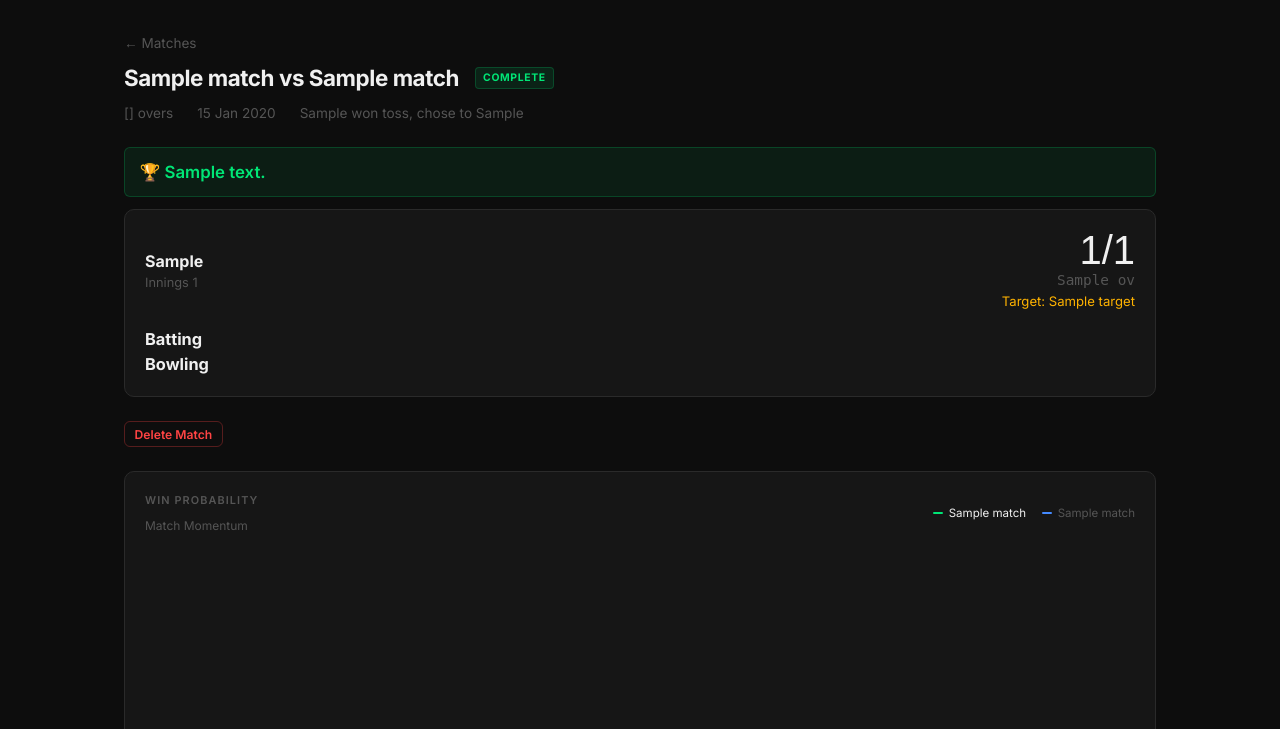
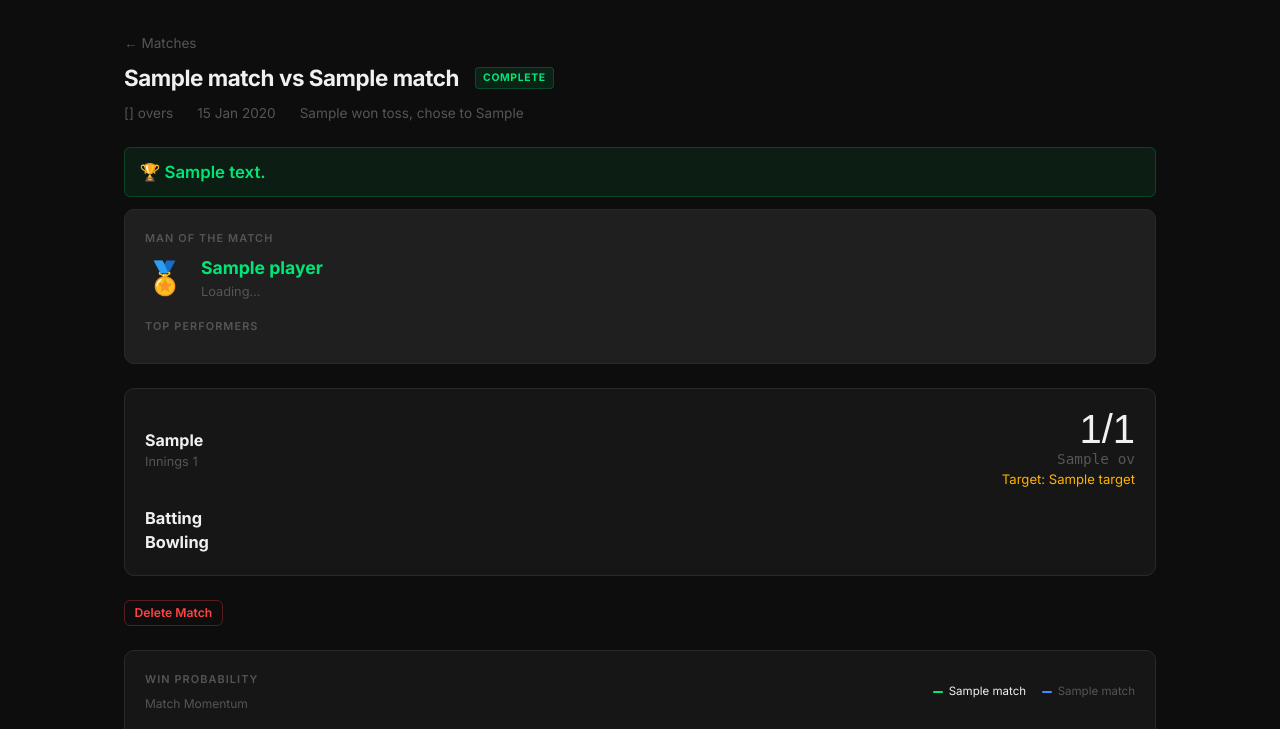
Before and after one commit to N-Aaditya14/Crick_track, a Flask app: template templates/match_detail.html in a window 1280 px wide. Shown: the part 52-781 px from the top of the page. Run offline with Flask 3, Linux system fonts and the light colour scheme; the template is opened without the code that fills it: most values are stand-ins (such as "Sample title", 1, 10 or a date in 2020); a map, chart or similar area stays blank.

Commit message:
Added Man of the match feature that uses point system to determine best performing player at the end of every match played.

```diff
--- a/app.py
+++ b/app.py
@@ -68,6 +68,9 @@
             match_ids.add(b.match_id)
         return len(match_ids)
 
+    def career_motm(self):
+        return Match.query.filter_by(man_of_the_match_id=self.id).count()
+
 
 class Match(db.Model):
     id = db.Column(db.Integer, primary_key=True)
@@ -83,7 +86,7 @@
     result_text = db.Column(db.String(200))
     toss_winner = db.Column(db.String(100))
     toss_choice = db.Column(db.String(10))
-
+    man_of_the_match_id = db.Column(db.Integer, db.ForeignKey('player.id'), nullable=True)
     innings = db.relationship('Innings', backref='match', lazy=True, order_by='Innings.innings_number')
     team_a_players = db.relationship('MatchPlayer', foreign_keys='MatchPlayer.match_id',
                                       primaryjoin="and_(MatchPlayer.match_id==Match.id, MatchPlayer.team=='A')",
@@ -575,6 +578,12 @@
                 match.winner = 'Tie'
                 match.result_text = "Match tied!"
 
+    # Auto-set MOTM when match completes
+    if innings_over and match.status == 'complete':
+        scores = calculate_motm(match.id)
+        if scores:
+            match.man_of_the_match_id = scores[0]['player_id']
+
     db.session.commit()
 
     return jsonify({
@@ -739,6 +748,111 @@
         'over_display': innings.over_display()
     })
 
+def calculate_motm(match_id):
+    import math
+    match = Match.query.get(match_id)
+    if not match or not match.winner:
+        return []
+
+    total_overs = match.overs
+    sr_threshold = 371.7 * (total_overs ** -0.3)
+    eco_threshold = 15.47826 - 3.08742 * math.log(total_overs)
+    min_balls_batting = total_overs / 2
+    all_players = MatchPlayer.query.filter_by(match_id=match_id).all()
+    scores = []
+
+    for mp in all_players:
+        player = mp.player
+        points = 0.0
+        breakdown = []
+
+        # Batting points across all innings
+        bat_perfs = BattingPerformance.query.filter_by(
+            match_id=match_id, player_id=player.id
+        ).all()
+        total_runs = sum(b.runs for b in bat_perfs)
+        total_balls = sum(b.balls_faced for b in bat_perfs)
+        points += total_runs
+        if total_runs > 0:
+            breakdown.append(f'{total_runs} runs')
+
+        # SR bonus
+        if total_balls >= min_balls_batting and total_balls > 0:
+            sr = (total_runs / total_balls) * 100
+            if sr >= sr_threshold:
+                points += 30
+                breakdown.append(f'SR bonus ({sr:.0f})')
+
+        # Bowling points across all innings
+        bowl_perfs = BowlingPerformance.query.filter_by(
+            match_id=match_id, player_id=player.id
+        ).all()
+        total_wickets = sum(b.wickets for b in bowl_perfs)
+        total_balls_bowled = sum(b.balls_bowled for b in bowl_perfs)
+        total_runs_conceded = sum(b.runs_conceded for b in bowl_perfs)
+        points += total_wickets * 20
+        if total_wickets > 0:
+            breakdown.append(f'{total_wickets} wickets')
+
+        # Economy bonus
+        if total_balls_bowled >= 6:
+            economy = total_runs_conceded / (total_balls_bowled / 6)
+            if economy <= eco_threshold:
+                points += 20
+                breakdown.append(f'Economy bonus ({economy:.2f})')
+
+        # Fielding points
+        field_perfs = FieldingPerformance.query.filter_by(
+            match_id=match_id, player_id=player.id
+        ).all()
+        total_catches = sum(f.catches for f in field_perfs)
+        total_runouts = sum(f.run_outs for f in field_perfs)
+        points += total_catches * 8
+        points += total_runouts * 12
+        if total_catches > 0:
+            breakdown.append(f'{total_catches} catches')
+        if total_runouts > 0:
+            breakdown.append(f'{total_runouts} run outs')
+
+        # Win bonus
+        on_winning_team = False
+        if match.winner and match.winner != 'Tie':
+            winning_team = 'A' if match.winner == match.team_a_name else 'B'
+            if mp.team == winning_team:
+                on_winning_team = True
+                points += 20
+                breakdown.append('Win bonus')
+
+        scores.append({
+            'player_id': player.id,
+            'name': player.name,
+            'points': round(points, 1),
+            'breakdown': ', '.join(breakdown) if breakdown else 'No contributions'
+        })
+
+    scores.sort(key=lambda x: x['points'], reverse=True)
+    return scores
+
+
+@app.route('/api/match/<int:match_id>/motm')
+def get_motm(match_id):
+    scores = calculate_motm(match_id)
+    match = Match.query.get_or_404(match_id)
+    return jsonify({
+        'top3': scores[:3],
+        'motm_id': match.man_of_the_match_id
+    })
+
+
+@app.route('/api/match/<int:match_id>/set_motm', methods=['POST'])
+def set_motm(match_id):
+    match = Match.query.get_or_404(match_id)
+    data = request.json
+    match.man_of_the_match_id = data.get('player_id')
+    db.session.commit()
+    return jsonify({'ok': True})
+
+
 @app.route('/api/match/<int:match_id>/win_probability')
 def win_probability(match_id):
     match = Match.query.get_or_404(match_id)
--- a/templates/match_detail.html
+++ b/templates/match_detail.html
@@ -26,6 +26,31 @@
 {% if match.status == 'complete' and match.result_text %}
 <div class="alert alert-success" style="font-size:1.05rem; font-weight:600;">
     🏆 {{ match.result_text }}
+</div>
+{% endif %}
+
+{% if match.status == 'complete' and match.man_of_the_match_id %}
+<div class="card" style="margin-bottom:1.5rem; background:var(--surface2);">
+    <div class="section-label" style="margin-bottom:0.5rem;">Man of the Match</div>
+    <div style="display:flex; align-items:center; gap:1rem;">
+        <div style="font-size:2rem;">🏅</div>
+        <div>
+            <div style="font-size:1.1rem; font-weight:700;">
+                <a href="/player/{{ match.man_of_the_match_id }}" style="color:var(--accent);">
+                    {% for innings in innings_list %}
+                        {% for b in innings.batting_performances %}
+                            {% if b.player_id == match.man_of_the_match_id %}{{ b.player.name }}{% endif %}
+                        {% endfor %}
+                    {% endfor %}
+                </a>
+            </div>
+            <div style="font-size:0.8rem; color:var(--text-dim);" id="motm-breakdown">Loading...</div>
+        </div>
+    </div>
+    <div style="margin-top:1rem;">
+        <div class="section-label" style="margin-bottom:0.5rem;">Top Performers</div>
+        <div id="motm-top3" style="display:flex; flex-direction:column; gap:0.35rem;"></div>
+    </div>
 </div>
 {% endif %}
 
@@ -223,6 +248,39 @@
         }
     });
 }
+
+async function loadMotm() {
+    const res = await fetch(`/api/match/${MATCH_ID}/motm`);
+    const d = await res.json();
+    if (!d.top3 || d.top3.length === 0) return;
+
+    const breakdown = document.getElementById('motm-breakdown');
+    if (breakdown && d.top3[0]) {
+        breakdown.textContent = d.top3[0].breakdown + ` · ${d.top3[0].points} pts`;
+    }
+
+    const top3el = document.getElementById('motm-top3');
+    if (top3el) {
+        top3el.innerHTML = d.top3.map((p, i) => `
+            <div style="display:flex; justify-content:space-between; align-items:center;
+                padding:0.4rem 0.6rem; border-radius:var(--radius);
+                background:${i === 0 ? 'rgba(0,230,118,0.07)' : 'var(--surface3)'};
+                border:1px solid ${i === 0 ? 'rgba(0,230,118,0.2)' : 'var(--border)'};">
+                <div style="display:flex; align-items:center; gap:0.5rem;">
+                    <span style="font-size:0.75rem; color:var(--text-dim);">#${i+1}</span>
+                    <a href="/player/${p.player_id}" style="font-weight:600; color:${i === 0 ? 'var(--accent)' : 'var(--text)'}; font-size:0.88rem;">${p.name}</a>
+                </div>
+                <div style="text-align:right;">
+                    <div style="font-family:'JetBrains Mono',monospace; font-size:0.88rem; font-weight:600; color:var(--text);">${p.points} pts</div>
+                    <div style="font-size:0.7rem; color:var(--text-dim);">${p.breakdown}</div>
+                </div>
+            </div>
+        `).join('');
+    }
+}
+
+loadMotm();
+
 refreshWinProbability();
 if (IS_LIVE) {
     setInterval(() => { location.reload(); }, 30000);
--- a/templates/player_detail.html
+++ b/templates/player_detail.html
@@ -9,6 +9,7 @@
 
 <div style="display:flex; gap:0.5rem; margin-bottom:1.5rem;">
     <span class="badge badge-blue">{{ matches }} Matches</span>
+<span class="badge badge-amber">{{ player.career_motm() }} 🏅 MOTM</span>
 </div>
 
 <!-- Batting -->
```
